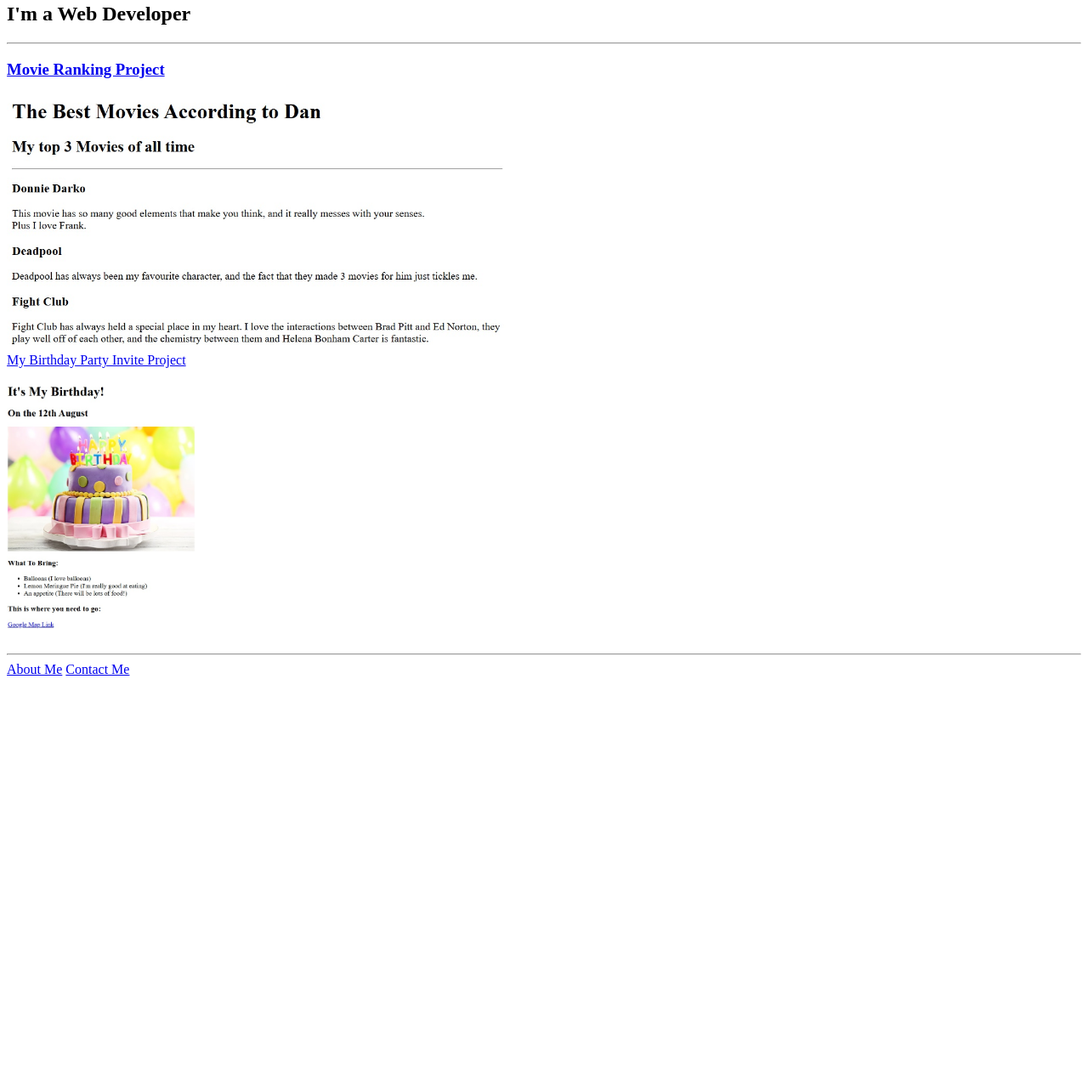
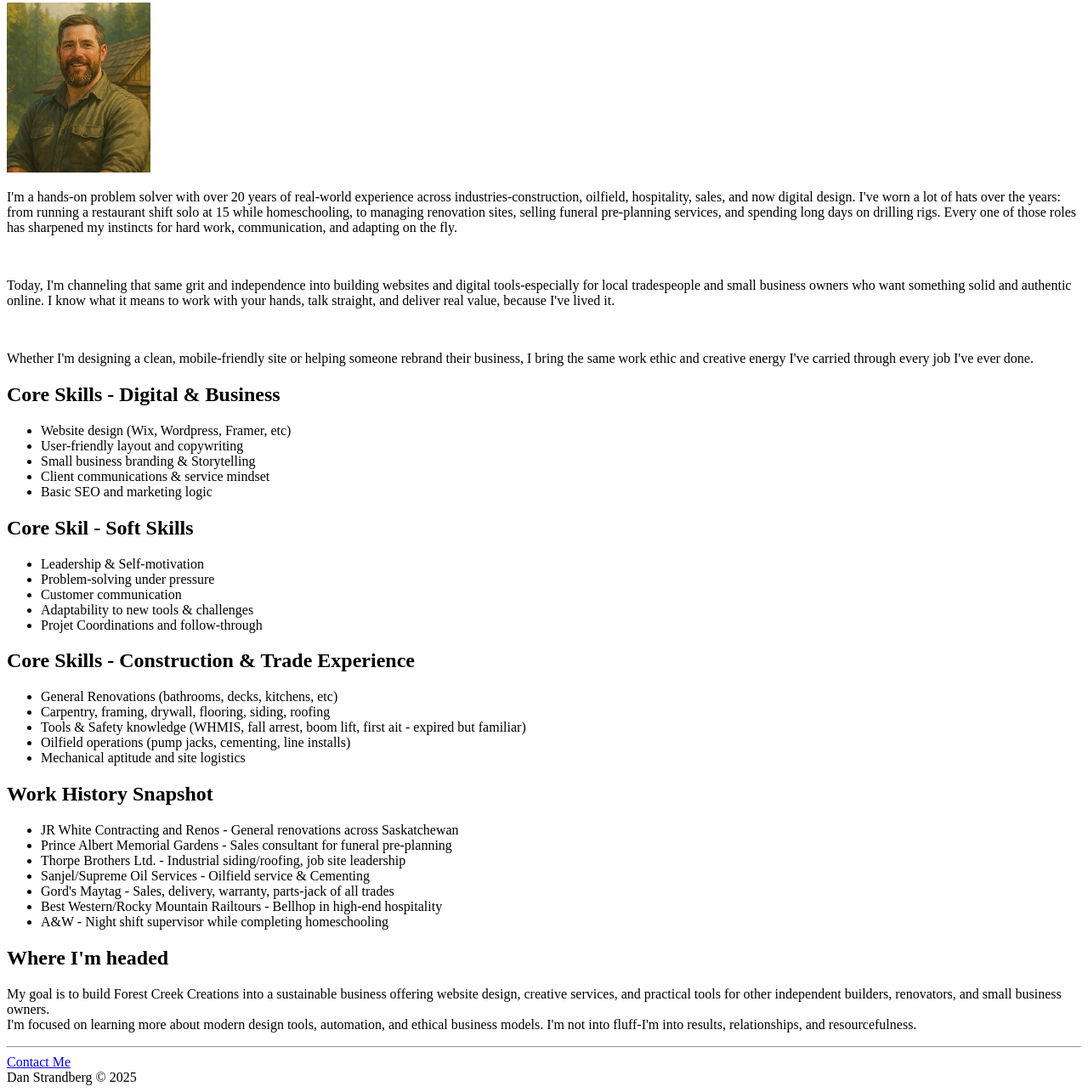
Before and after one commit to forestcreekcreations/html-portfolio, a plain HTML site: page index.html in a window 1280 px wide. Shown: the part 77-1362 px from the top of the page at 85% size. Before the commit the page ends 882 px from the top, so only its background shows below. Drawn offline with Linux system fonts and the light colour scheme.

Commit message:
Add files via upload

```diff
--- a/index.html
+++ b/index.html
@@ -1,52 +1,99 @@
-<!-- TODO 1: Create the HTML Boilerplate -->
-
-<!-- TODO 2: Add Your previous projects' HTML into the public folder -->
-
-<!-- TODO 3: Take screenshots of your project previews and add the images to the images folder -->
-
-<!-- TODO 4: Add titles/subtitles etc. -->
-
-<!-- TODO 5: Add a link to the project pages -->
-
-<!-- TODO 6: Add images to show the project previews
-HINT for TODO 6: You can use the height attribute set to 200 to make the image smaller:
-https://developer.mozilla.org/en-US/docs/Web/HTML/Element/img#attr-height -->
-
-<!-- TODO 7: Add the Contact Me and About Me page links -->
-
 <!DOCTYPE html>
 <html lang="en">
   <head>
     <meta charset="UTF-8" />
     <meta name="viewport" content="width=device-width, initial-scale=1.0" />
-    <title>Dan Strandberg's Portfolio</title>
+    <title>My Resume</title>
   </head>
   <body>
-    <h1>Dan Strandberg's Portfolio</h1>
-    <h2>I'm a Web Developer</h2>
-    <hr />
+    <h1>About Me</h1>
+    <img
+      src="./images/ai_me.png"
+      alt="Selfie"
+      border-radius="10px"
+      height="200px" />
     <p>
-    <h3><a href="./public/movies.html">Movie Ranking Project</a></h3>
-</p>
-    <img
-      src="./assets/images/top_movies.jpg"
-      height="300px"
-      alt="My top 3 movies"
-    />
+      I'm a hands-on problem solver with over 20 years of real-world experience
+      across industries-construction, oilfield, hospitality, sales, and now
+      digital design. I've worn a lot of hats over the years: from running a
+      restaurant shift solo at 15 while homeschooling, to managing renovation
+      sites, selling funeral pre-planning services, and spending long days on
+      drilling rigs. Every one of those roles has sharpened my instincts for
+      hard work, communication, and adapting on the fly.
+    </p>
     <br />
-
-    <a href="./public/party_invite.html">My Birthday Party Invite Project</a
-    ><br />
-
     <p>
-      <img
-        src="./assets/images/birthday-invite.jpg"
-        height="300px"
-        alt="My Birthday Party Invite"
-      />
+      Today, I'm channeling that same grit and independence into building
+      websites and digital tools-especially for local tradespeople and small
+      business owners who want something solid and authentic online. I know what
+      it means to work with your hands, talk straight, and deliver real value,
+      because I've lived it.
+    </p>
+    <br />
+    <p>
+      Whether I'm designing a clean, mobile-friendly site or helping someone
+      rebrand their business, I bring the same work ethic and creative energy
+      I've carried through every job I've ever done.
+    </p>
+    <h2>Core Skills - Digital & Business</h2>
+    <ul>
+      <li>Website design (Wix, Wordpress, Framer, etc)</li>
+      <li>User-friendly layout and copywriting</li>
+      <li>Small business branding & Storytelling</li>
+      <li>Client communications & service mindset</li>
+      <li>Basic SEO and marketing logic</li>
+    </ul>
+    <h2>Core Skil - Soft Skills</h2>
+    <ul>
+      <li>Leadership & Self-motivation</li>
+      <li>Problem-solving under pressure</li>
+      <li>Customer communication</li>
+      <li>Adaptability to new tools & challenges</li>
+      <li>Projet Coordinations and follow-through</li>
+    </ul>
+    <h2>Core Skills - Construction & Trade Experience</h2>
+    <ul>
+      <li>General Renovations (bathrooms, decks, kitchens, etc)</li>
+      <li>Carpentry, framing, drywall, flooring, siding, roofing</li>
+      <li>
+        Tools & Safety knowledge (WHMIS, fall arrest, boom lift, first ait -
+        expired but familiar)
+      </li>
+      <li>Oilfield operations (pump jacks, cementing, line installs)</li>
+      <li>Mechanical aptitude and site logistics</li>
+    </ul>
+    <h2>Work History Snapshot</h2>
+    <ul>
+      <li>
+        JR White Contracting and Renos - General renovations across Saskatchewan
+      </li>
+      <li>
+        Prince Albert Memorial Gardens - Sales consultant for funeral
+        pre-planning
+      </li>
+      <li>
+        Thorpe Brothers Ltd. - Industrial siding/roofing, job site leadership
+      </li>
+      <li>Sanjel/Supreme Oil Services - Oilfield service & Cementing</li>
+      <li>
+        Gord's Maytag - Sales, delivery, warranty, parts-jack of all trades
+      </li>
+      <li>
+        Best Western/Rocky Mountain Railtours - Bellhop in high-end hospitality
+      </li>
+      <li>A&W - Night shift supervisor while completing homeschooling</li>
+    </ul>
+    <h2>Where I'm headed</h2>
+    <p>
+      My goal is to build Forest Creek Creations into a sustainable business
+      offering website design, creative services, and practical tools for other
+      independent builders, renovators, and small business owners. <br />I'm
+      focused on learning more about modern design tools, automation, and
+      ethical business models. I'm not into fluff-I'm into results,
+      relationships, and resourcefulness.
     </p>
     <hr />
-    <a href="./public/about.html">About Me</a>
-    <a href="./public/contact.html">Contact Me</a>
+    <a href="mailto:forestcreekcreations@gmail.com">Contact Me</a>
+    <footer>Dan Strandberg &copy; 2025</footer>
   </body>
 </html>
```
Also changed, not shown: images/ai_me.png (added), 1 other file.
